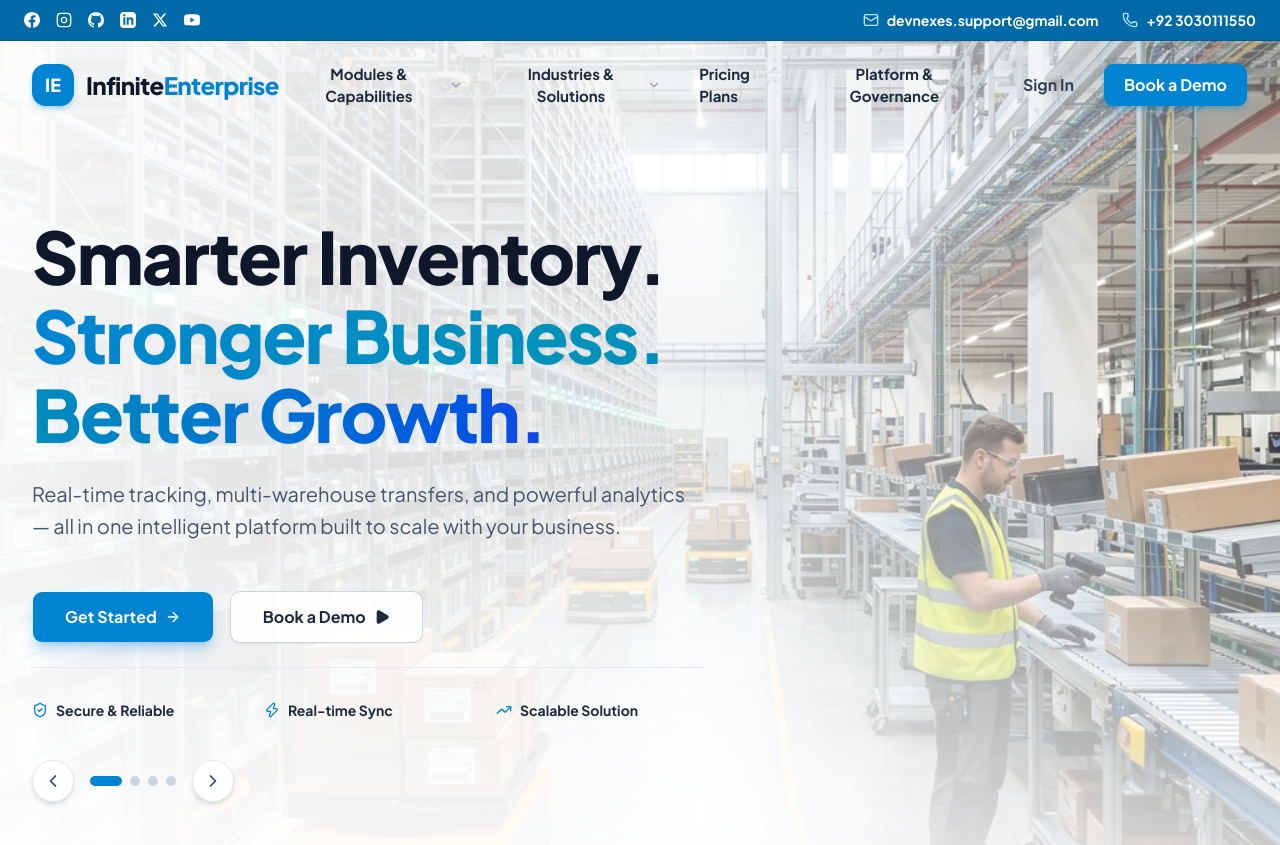
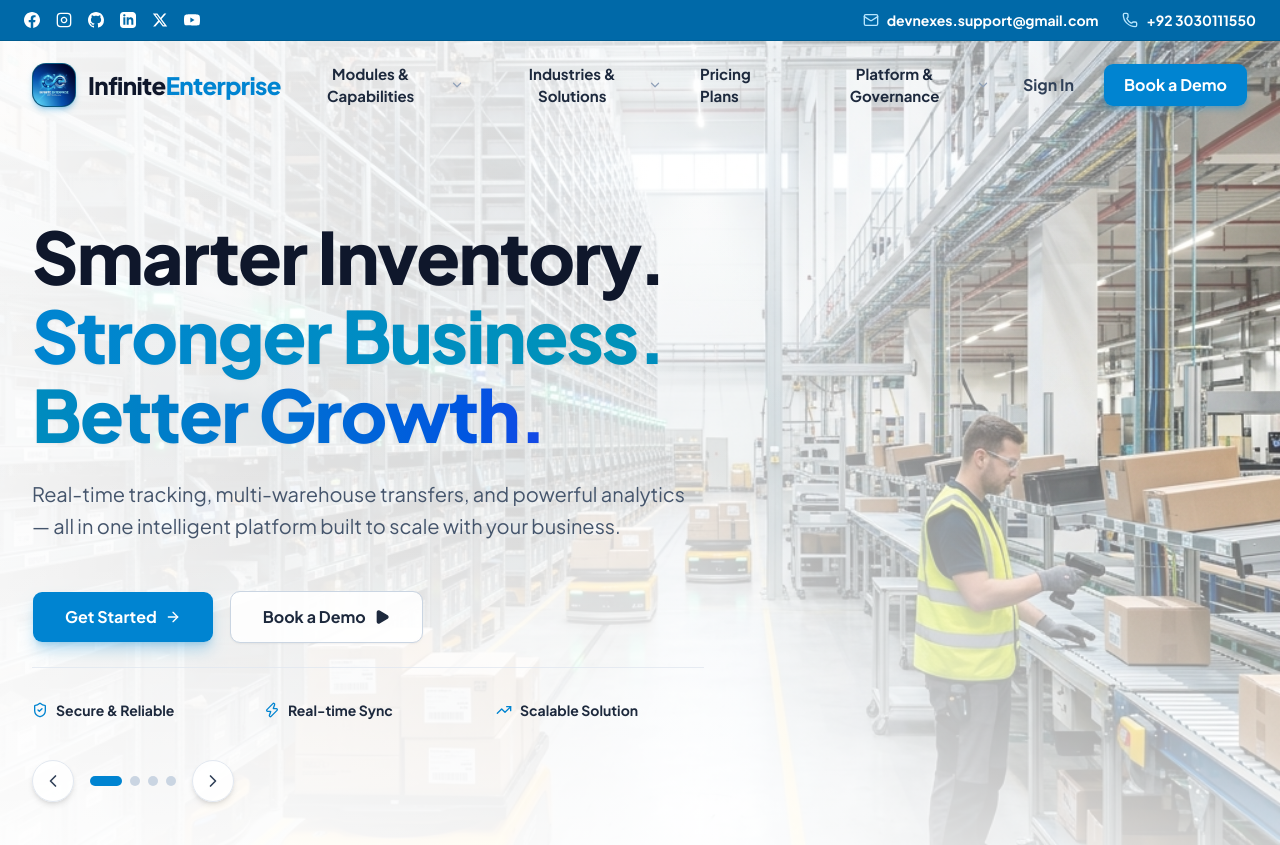
Before and after one commit to arhamsolution-me/ERP, a Next.js app in the folder apps/web/: page / in a window 1280 px wide. Shown: the top 845 px of the page. Built offline with nearby package versions, Linux system fonts and the light colour scheme.

Commit message:
brand: embed custom 3D image logo with background for Infinite Enterprise

```diff
--- a/apps/web/components/marketing-header.tsx
+++ b/apps/web/components/marketing-header.tsx
@@ -445,12 +445,14 @@ export function MarketingHeader() {
       <div className="container mx-auto px-4 sm:px-6 lg:px-8">
         <div className="flex h-20 sm:h-22 items-center justify-between">
 
-          {/* Brand Logo - Infinite Enterprise */}
+          {/* Brand Logo - Infinite Enterprise Image Logo with Background */}
           <Link href="/" className="flex items-center gap-3 group" onClick={() => setActiveMenu(null)}>
-            <div className={`w-10.5 h-10.5 rounded-xl flex items-center justify-center shadow-md transition-all font-black text-lg ${
-              isScrolled ? "bg-white text-sky-600" : "bg-sky-600 text-white shadow-sky-600/25 group-hover:bg-sky-700"
-            }`}>
-              IE
+            <div className="w-11 h-11 rounded-xl overflow-hidden shadow-md shadow-sky-600/30 border border-sky-400/40 shrink-0 bg-slate-900 group-hover:scale-105 transition-transform">
+              <img
+                src="/infinite-logo.png"
+                alt="Infinite Enterprise Logo"
+                className="w-full h-full object-cover"
+              />
             </div>
             <div className="flex items-center gap-2">
               <span className={`text-2xl font-black tracking-tight transition-colors ${
```
Also changed, not shown: apps/web/public/infinite-logo.png (added).
